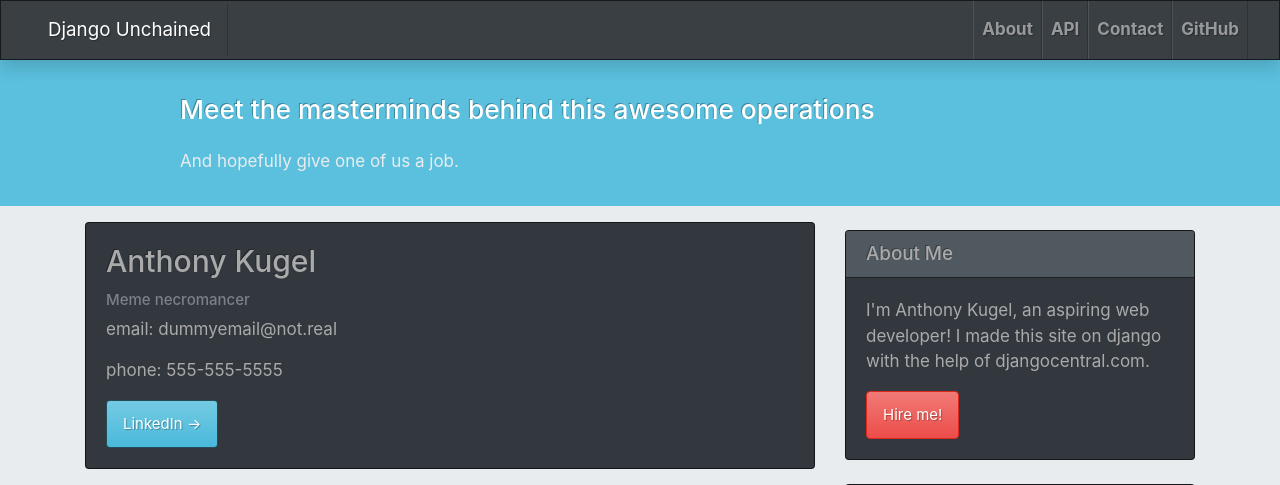
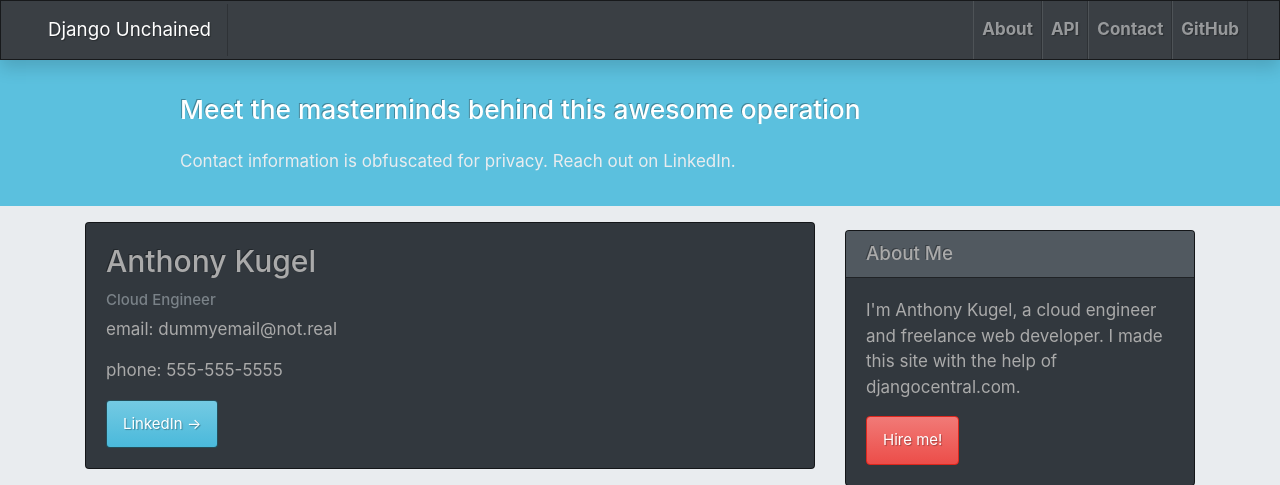
Before and after one commit to aokugel/Django-Blog-Website, a Django app: page /contact/ in a window 1280 px wide. Shown: the top 485 px of the page. Run offline with Django 3.2, Linux system fonts and the light colour scheme; data that the repository does not hold is empty; some libraries are stand-ins or nearby versions.

Commit message:
Cleaned things up on the templates

```diff
--- a/mysite/settings.py
+++ b/mysite/settings.py
@@ -26,7 +26,7 @@ SECRET_KEY = os.environ.get('SECRET_KEY', 'dev')
 # SECURITY WARNING: don't run with debug turned on in production!
 DEBUG = False
 
-ALLOWED_HOSTS = ["anthonykugel.com", "www.anthonykugel.com"]
+ALLOWED_HOSTS = ["anthonykugel.com", "www.anthonykugel.com",]
 
 
 # Application definition
--- a/templates/contact.html
+++ b/templates/contact.html
@@ -6,8 +6,8 @@
         <div class="row">
             <div class=" col-md-8 col-md-10 mx-auto">
                 <div class="site-heading">
-                    <h3 class=" site-heading my-4 mt-3 text-white"> Meet the masterminds behind this awesome operations</h3>
-                    <p class="text-light"> And hopefully give one of us a job. &nbsp
+                    <h3 class=" site-heading my-4 mt-3 text-white"> Meet the masterminds behind this awesome operation</h3>
+                    <p class="text-light"> Contact information is obfuscated for privacy.  Reach out on LinkedIn. &nbsp
                     </p>
                 </div>
             </div>
@@ -22,7 +22,7 @@
           <div class="card mb-4">
               <div class="card-body">
                   <h2 class="card-title">Anthony Kugel</h2>
-                  <p class="card-text text-muted h6">Meme necromancer</p>
+                  <p class="card-text text-muted h6">Cloud Engineer</p>
                   <p class="card-text">email: dummyemail@not.real</p>
                   <p class="card-text">phone: 555-555-5555</p>
                   <a href="https://www.linkedin.com/in/anthony-kugel-672aabb3/" class="btn btn-info">LinkedIn &rarr;</a>
--- a/templates/index.html
+++ b/templates/index.html
@@ -8,7 +8,7 @@
             <div class=" col-md-8 col-md-10 mx-auto">
                 <div class="site-heading">
                     <h3 class=" site-heading my-4 mt-3 text-white"> Welcome to my django blog </h3>
-                    <p class="text-light">Inertia is a property of matter. &nbsp
+                    <p class="text-light">I hope you like it! &nbsp
                     </p>
                 </div>
             </div>
--- a/templates/sidebar.html
+++ b/templates/sidebar.html
@@ -5,8 +5,8 @@
     <div class="card my-4">
             <h5 class="card-header">About Me</h5>
         <div class="card-body">
-            <p class="card-text">I'm Anthony Kugel, an aspiring web developer!
-                I made this site on django with the help of djangocentral.com.
+            <p class="card-text">I'm Anthony Kugel, a cloud engineer and freelance web developer.
+                I made this site with the help of djangocentral.com.
             </p>
             <a href="https://www.linkedin.com/in/anthony-kugel-672aabb3/"
             class="btn btn-danger">Hire me!</a>
```
